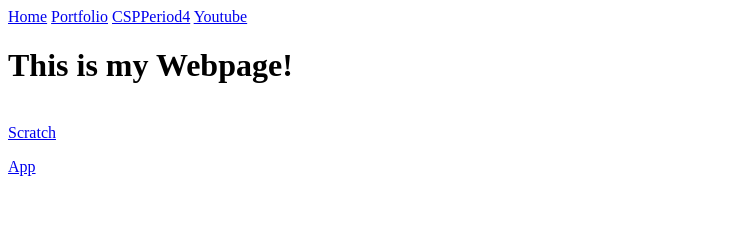
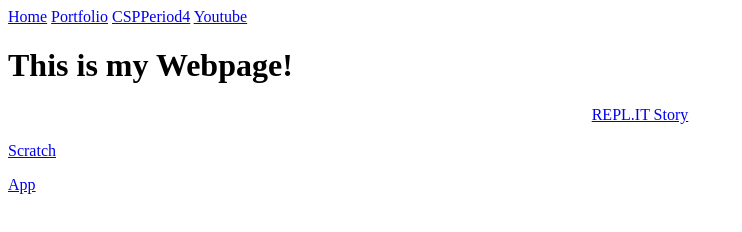
Before and after one commit to itsyaboi4/csp2017, a plain HTML site: page cspperiod4.html in a window 1280 px wide. Shown: the whole page, without its empty margins (0-742 px from the left). Drawn offline with Linux system fonts and the light colour scheme.

Commit message:
Update cspperiod4.html

```diff
--- a/cspperiod4.html
+++ b/cspperiod4.html
@@ -10,6 +10,7 @@
     <a href="cspperiod4.html">CSPPeriod4</a>
     <a href="https://www.youtube.com/?edufilter=idNmP7uBqhiniPcYL1W6iQ">Youtube</a>
     <h1>This is my Webpage!</h1>
+    <center> <a href="https://repl.it/MbVw/7">REPL.IT Story</a> </center>
 
     <br>
     <a href="https://scratch.mit.edu/projects/173771492/">Scratch</a>
```
